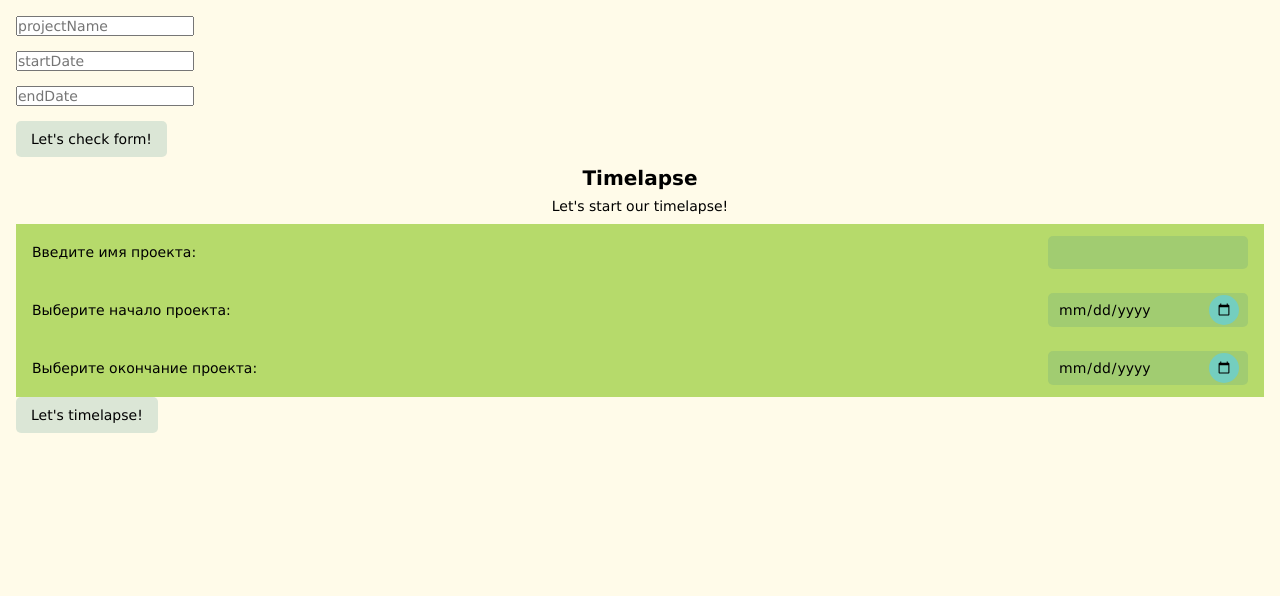
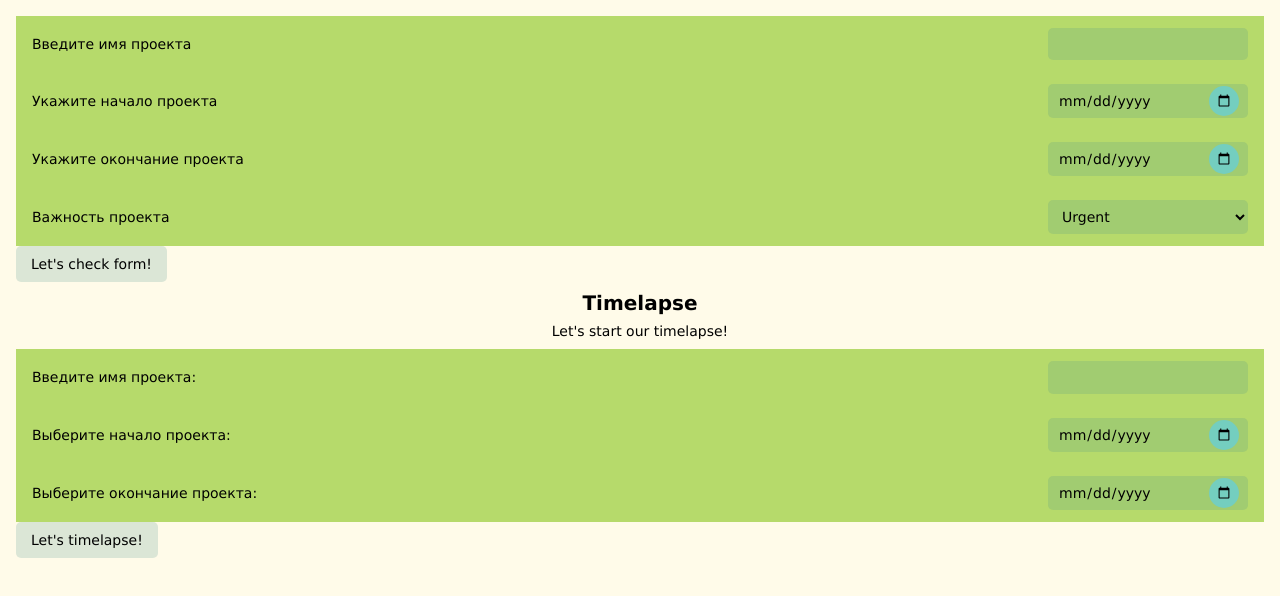
Before and after one commit to ann4ann/Timelapse, a React (Create React App) app: page / in a window 1280 px wide. Shown: the top 596 px of the page. Built offline with nearby package versions, Linux system fonts and the light colour scheme.

Commit message:
added reusable form, input and select components

```diff
--- a/src/App.tsx
+++ b/src/App.tsx
@@ -6,7 +6,8 @@ import {date, project} from "./app/types/types";
 import {CreateProjectForm} from "./app/components/ui/CreateProjectForm/CreateProjectForm";
 import {ProjectInfo} from "./app/components/ui/ProjectInfo/ProjectInfo";
 import {Button} from "./app/components/common/Button/Button";
-import {Form} from "./app/components/common/Form/newForm";
+import {Form} from "./app/components/common/Form/Form";
+import {Input, Select} from "./app/components/common/Input/Input/NewestInput";
 
 //==================Данные для теста==================
 
@@ -26,9 +27,6 @@ const dates: date[] = [
 ]
 //===========================================
 
-// type FormValues = {
-//
-// }
 
 function App() {
     const [projectInEditing, setProjectInEditing] = useState<boolean>(true)
@@ -80,14 +78,19 @@ function App() {
     }
 
     // UseFormHandleSubmit<FieldValues, undefined>
-    const handleSubmit = (data: any) => {
-        console.log(JSON.stringify(data) + " submit")
-    }
+    const onSubmit = (data: any) => {
+        console.log(data)
+    };
 
     return (
         <div className="App">
-            {/*<Form onSubmit={handleSubmit}/>*/}
-            <Form />
+            <Form onSubmit={onSubmit}>
+                <Input name="ProjectName" label="Введите имя проекта"/>
+                <Input name="startDate" label="Укажите начало проекта" inputType="date" />
+                <Input name="endDate" label="Укажите окончание проекта" inputType="date" />
+                <Select name="urgently" label="Важность проекта" options={["Urgent", "Not urgent"]} />
+                <Button text="Let's check form!" type="submit"/>
+            </Form>
             <Text
                 title="Timelapse"
                 content="Let's start our timelapse!"
--- a/src/app/components/common/Form/Form.tsx
+++ b/src/app/components/common/Form/Form.tsx
@@ -1,51 +1,35 @@
-import {memo, ReactNode} from "react";
-// import cls from "./Form.module.css"
-// import {FieldValues, SubmitHandler, useForm} from "react-hook-form"
-// import {Button} from "../Button/Button";
-// import {InputDateProps} from "../Input/Input/Input";
-// import {InputTest} from "../Input/Input/InputTest";
-//
-// export type FormValues = {
-//     inputTest: string;
-// }
-//
-// interface FormProps {
-//     inputs?: InputDateProps,
-//     onSubmit: SubmitHandler<FormValues>,
-//
-// }
-//
-// export const Form = memo((props: FormProps) => {
-//     const {
-//         inputs,
-//         onSubmit,
-//     } = props
-//
-//     const {register, handleSubmit, watch, formState: {errors}} = useForm<FormValues>()
-//     // const onSubmit = (data: any) => console.log(data)
-//
-//
-//     return (
-//         /* "handleSubmit" will validate your inputs before invoking "onSubmit" */
-//         <form
-//             onSubmit={handleSubmit(onSubmit)}
-//             className={cls.form}
-//         >
-//             {/*/!* include validation with required or other standard HTML validation rules *!/*/}
-//             {/*{inputs.map(item => (*/}
-//                 <InputTest
-//                     name="inputTest"
-//                     label="Тестовый инпут"
-//                     register={register}
-//                     watch={watch}
-//                     registerOptions={{required: true}}
-//                     errors={errors.inputTest}
-//                 />
-//
-//             <Button
-//                 text={"Отправить"}
-//                 type="submit"
-//             />
-//         </form>
-//     )
-// })
+import React from "react";
+import {useForm} from "react-hook-form"
+
+interface FormProps {
+    defaultValues?: any,
+    children: any,
+    onSubmit: (data: any) => void
+}
+
+export const Form = (props: FormProps) => {
+    const {
+        defaultValues,
+        children,
+        onSubmit
+    } = props
+    const { handleSubmit, register } = useForm({ defaultValues });
+
+    return (
+        <form onSubmit={handleSubmit(onSubmit)}>
+            {Array.isArray(children)
+                ? children.map((child) => {
+                    return child.props.name
+                        ? React.createElement(child.type, {
+                            ...{
+                                ...child.props,
+                                register,
+                                key: child.props.name
+                            }
+                        })
+                        : child;
+                })
+                : children}
+        </form>
+    )
+}
--- a/src/app/components/common/Form/newForm.tsx
+++ /dev/null
@@ -1,57 +0,0 @@
-import {useForm} from "react-hook-form";
-import React, {memo} from "react";
-import {FormValues, resolver} from "./resolver";
-import {Button} from "../Button/Button";
-
-interface FormProps {
-
-}
-
-// ===================
-// const inputsData = [
-//     {
-//         name: "projectName",
-//         label: "firstProject"
-//     },
-//     {
-//         name: "startDate",
-//         label: "firstProject"
-//     },
-//     {
-//         name: "startDate",
-//         label: "firstProject"
-//     },
-// ]
-// ===================
-
-
-export const Form = memo((props: FormProps) => {
-    const {} = props
-    const {
-        register,
-        handleSubmit,
-        formState: {errors}
-    } = useForm<FormValues>({resolver})
-    const onSubmit = handleSubmit((data) => console.log(data))
-
-    return (
-        <form onSubmit={onSubmit}>
-            <div style={{marginBottom: "15px"}}>
-                <input {...register("projectName")} placeholder="projectName" />
-                {errors?.projectName && <p>{errors.projectName?.message}</p>}
-            </div>
-
-            <div style={{marginBottom: "15px"}}>
-                <input {...register("startDate")} placeholder="startDate" />
-                {errors?.startDate && <p>{errors.startDate?.message}</p>}
-            </div>
-
-            <div style={{marginBottom: "15px"}}>
-                <input {...register("endDate")} placeholder="endDate" />
-                {errors?.endDate && <p>{errors.endDate?.message}</p>}
-            </div>
-
-            <Button text="Let's check form!" type="submit"/>
-        </form>
-    )
-})
--- /dev/null
+++ b/src/app/components/common/Input/Input/NewestInput.tsx
@@ -0,0 +1,69 @@
+import React from "react";
+import {UseFormRegister} from "react-hook-form";
+import cls from "./Input.module.css";
+
+export type inputType = "text" | "date"
+
+interface InputProps {
+    register?: UseFormRegister<any>,
+    // ?
+    name: string,
+    label?: string,
+    inputType?: inputType,
+}
+interface SelectProps {
+    register?: UseFormRegister<any>,
+    // ?
+    name: string
+    // ??????????????????????????
+    options: string[],
+    label?: string,
+}
+
+export const Input = (props: InputProps) => {
+    const {register, name, label = "", inputType = "text", ...rest} = props
+
+    if (register) {
+        return (
+            <div className={cls.inputTest}>
+                <label htmlFor={name} className={cls.label}>
+                    {label}
+                </label>
+                <input
+                    {...register(name)} {...rest}
+                    className={cls.input}
+                    type={inputType}
+                />
+            </div>
+        )
+    } else {
+        return null
+    }
+}
+
+export const Select = (props: SelectProps) => {
+    const {register, options, name, label = "", ...rest} = props
+
+    if (register) {
+        return (
+
+        <div className={cls.inputTest}>
+            <label htmlFor={name} className={cls.label}>
+                {label}
+            </label>
+            <select
+                {...register(name)} {...rest}
+                className={cls.input}
+            >
+                {options.map(value => (
+                    <option key={value} value={value}>
+                        {value}
+                    </option>
+                ))}
+            </select>
+        </div>
+        )
+    } else {
+        return null
+    }
+}
--- a/src/app/components/common/Input/Input/newInput.tsx
+++ /dev/null
@@ -1 +0,0 @@
-export {}
```
Also changed, not shown: src/app/components/common/Form/FormWithResolverExample.tsx (added, +66 -0 lines), src/app/components/common/Input/Input/InputTest.tsx (deleted, +0 -60 lines).
